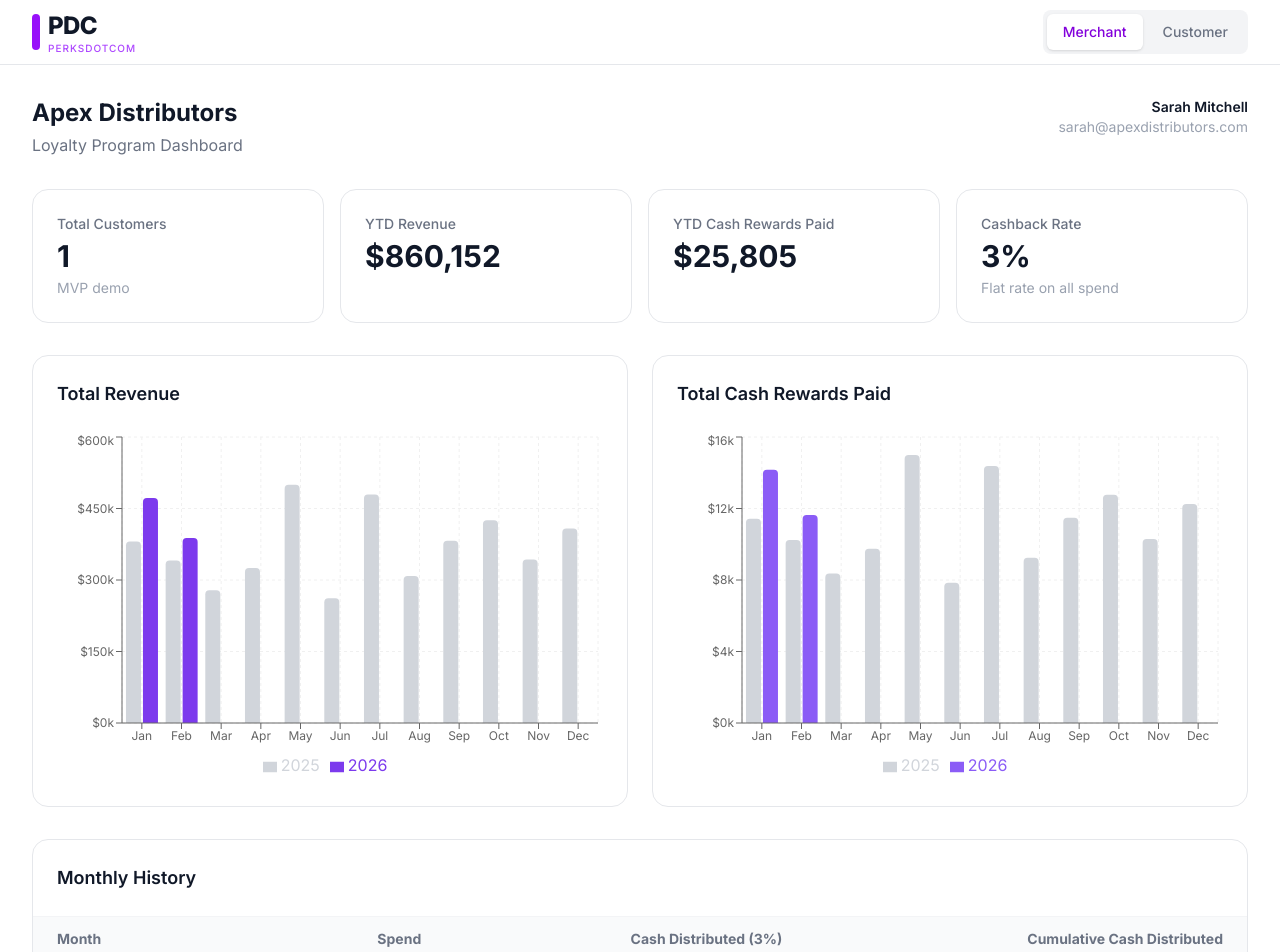
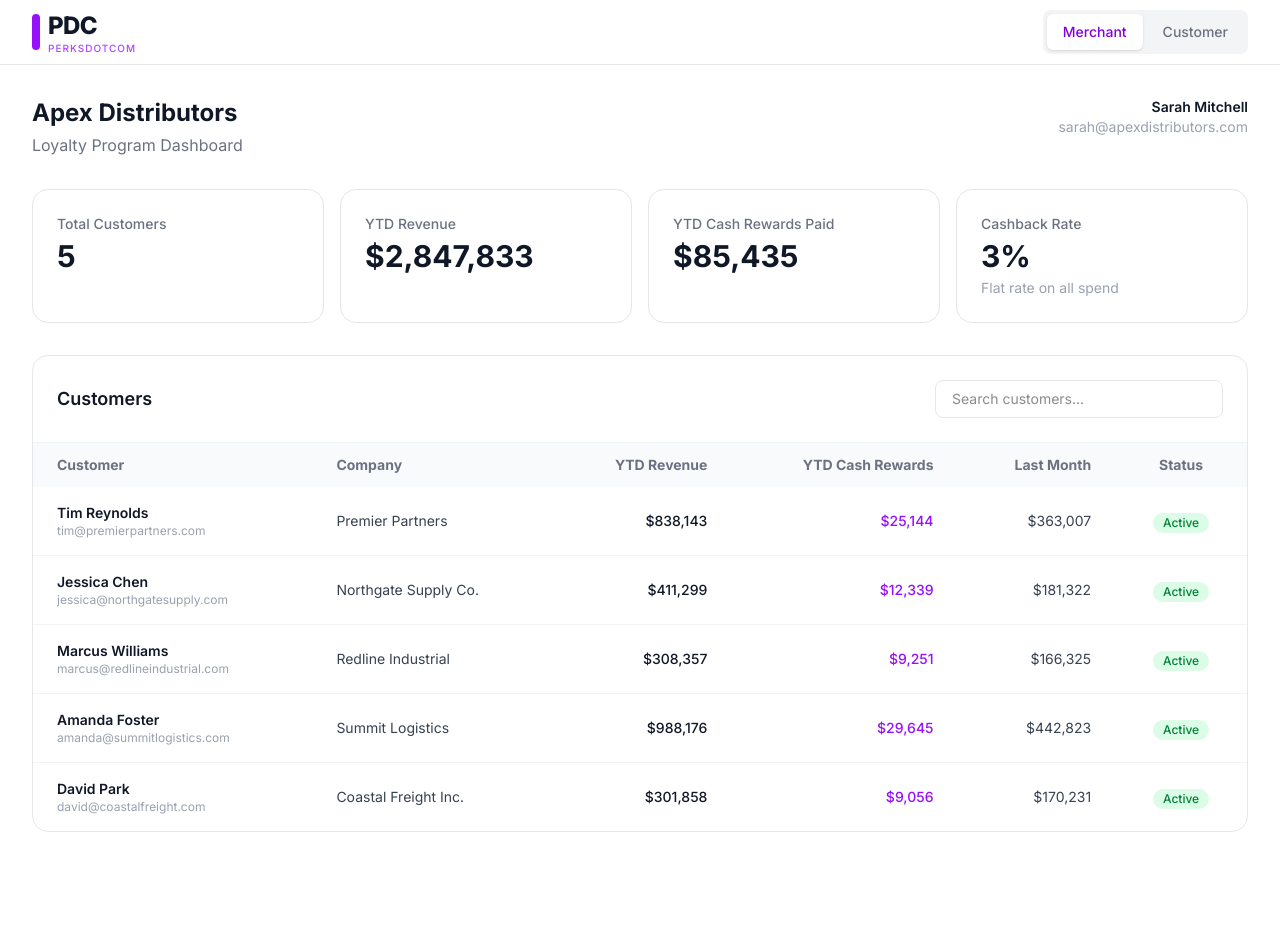
Before and after one commit to bretel-hub/pdc, a Next.js app: page / in a window 1280 px wide. Shown: the top 952 px of the page. After the commit the page ends 864 px from the top, so only its background shows below. Built offline with nearby package versions, Linux system fonts and the light colour scheme.

Commit message:
Merchant: 5-customer table with search, click-to-expand detail view with charts and history

```diff
--- a/src/app/page.tsx
+++ b/src/app/page.tsx
@@ -1,56 +1,152 @@
 "use client";
 
-import { useMemo } from "react";
-import { getMerchantData, formatCurrency } from "@/lib/data";
+import { useMemo, useState } from "react";
+import { getMerchantCustomers, getMerchantTotals, formatCurrency } from "@/lib/data";
 import StatCard from "@/components/StatCard";
 import SpendChart from "@/components/SpendChart";
 import CashbackChart from "@/components/CashbackChart";
 import TransactionTable from "@/components/TransactionTable";
 
 export default function MerchantDashboard() {
-  const data = useMemo(() => getMerchantData(), []);
+  const customers = useMemo(() => getMerchantCustomers(), []);
+  const totals = useMemo(() => getMerchantTotals(), []);
   const currentYear = new Date().getFullYear();
+  const [search, setSearch] = useState("");
+  const [selectedId, setSelectedId] = useState<string | null>(null);
+
+  const filtered = customers.filter(
+    (c) =>
+      c.name.toLowerCase().includes(search.toLowerCase()) ||
+      c.company.toLowerCase().includes(search.toLowerCase()) ||
+      c.email.toLowerCase().includes(search.toLowerCase())
+  );
+
+  const selected = selectedId ? customers.find((c) => c.id === selectedId) : null;
 
   return (
     <div className="space-y-8">
       {/* Header */}
       <div className="flex flex-col sm:flex-row sm:items-start sm:justify-between gap-2">
         <div>
-          <h1 className="text-2xl font-bold text-gray-900">{data.company}</h1>
+          <h1 className="text-2xl font-bold text-gray-900">Apex Distributors</h1>
           <p className="text-gray-500 mt-1">Loyalty Program Dashboard</p>
         </div>
         <div className="text-left sm:text-right">
-          <p className="text-sm font-semibold text-gray-900">{data.name}</p>
-          <p className="text-sm text-gray-400">{data.email}</p>
+          <p className="text-sm font-semibold text-gray-900">Sarah Mitchell</p>
+          <p className="text-sm text-gray-400">sarah@apexdistributors.com</p>
         </div>
       </div>
 
-      {/* Stats */}
+      {/* Summary Stats */}
       <div className="grid grid-cols-1 sm:grid-cols-2 lg:grid-cols-4 gap-4">
-        <StatCard label="Total Customers" value="1" sub="MVP demo" />
-        <StatCard label="YTD Revenue" value={formatCurrency(data.ytdSpend)} />
-        <StatCard label="YTD Cash Rewards Paid" value={formatCurrency(data.ytdCashback)} />
+        <StatCard label="Total Customers" value={String(totals.totalCustomers)} />
+        <StatCard label="YTD Revenue" value={formatCurrency(totals.ytdRevenue)} />
+        <StatCard label="YTD Cash Rewards Paid" value={formatCurrency(totals.ytdCashbackPaid)} />
         <StatCard label="Cashback Rate" value="3%" sub="Flat rate on all spend" />
       </div>
 
-      {/* Charts */}
+      {/* Customer List */}
+      <div className="bg-white rounded-2xl border border-gray-200 overflow-hidden">
+        <div className="p-6 border-b border-gray-100 flex flex-col sm:flex-row sm:items-center sm:justify-between gap-4">
+          <h3 className="text-lg font-semibold text-gray-900">Customers</h3>
+          <input
+            type="text"
+            placeholder="Search customers..."
+            value={search}
+            onChange={(e) => setSearch(e.target.value)}
+            className="px-4 py-2 border border-gray-200 rounded-lg text-sm focus:outline-none focus:ring-2 focus:ring-purple-500 focus:border-transparent w-full sm:w-72"
+          />
+        </div>
+        <div className="overflow-x-auto">
+          <table className="w-full">
+            <thead>
+              <tr className="bg-gray-50 text-left text-sm font-medium text-gray-500">
+                <th className="px-6 py-3">Customer</th>
+                <th className="px-6 py-3">Company</th>
+                <th className="px-6 py-3 text-right">YTD Revenue</th>
+                <th className="px-6 py-3 text-right">YTD Cash Rewards</th>
+                <th className="px-6 py-3 text-right">Last Month</th>
+                <th className="px-6 py-3 text-center">Status</th>
+              </tr>
+            </thead>
+            <tbody className="divide-y divide-gray-100">
+              {filtered.map((c) => (
+                <tr
+                  key={c.id}
+                  onClick={() => setSelectedId(selectedId === c.id ? null : c.id)}
+                  className={`cursor-pointer transition-colors ${
+                    selectedId === c.id
+                      ? "bg-purple-50"
+                      : "hover:bg-gray-50"
+                  }`}
+                >
+                  <td className="px-6 py-4">
+                    <p className="text-sm font-semibold text-gray-900">{c.name}</p>
+                    <p className="text-xs text-gray-400">{c.email}</p>
+                  </td>
+                  <td className="px-6 py-4 text-sm text-gray-700">{c.company}</td>
+                  <td className="px-6 py-4 text-sm text-right font-medium text-gray-900">{formatCurrency(c.ytdSpend)}</td>
+                  <td className="px-6 py-4 text-sm text-right font-medium text-purple-600">{formatCurrency(c.ytdCashback)}</td>
+                  <td className="px-6 py-4 text-sm text-right text-gray-700">{formatCurrency(c.lastMonthSpend)}</td>
+                  <td className="px-6 py-4 text-center">
+                    <span className={`inline-flex items-center px-2.5 py-0.5 rounded-full text-xs font-medium ${
+                      c.status === "active" ? "bg-green-100 text-green-700" : "bg-gray-100 text-gray-500"
+                    }`}>
+                      {c.status === "active" ? "Active" : "Inactive"}
+                    </span>
+                  </td>
+                </tr>
+              ))}
+              {filtered.length === 0 && (
+                <tr>
+                  <td colSpan={6} className="px-6 py-12 text-center text-gray-400">No customers found</td>
+                </tr>
+              )}
+            </tbody>
+          </table>
+        </div>
+      </div>
+
+      {/* Expanded Customer Detail */}
+      {selected && (
+        <div className="space-y-6">
+          <div className="flex items-center justify-between">
+            <div>
+              <h2 className="text-xl font-bold text-gray-900">{selected.name}</h2>
+              <p className="text-gray-500">{selected.company} — {selected.email}</p>
+            </div>
+            <button
+              onClick={() => setSelectedId(null)}
+              className="text-sm text-gray-400 hover:text-gray-600 transition-colors"
+            >
+              ✕ Close
+            </button>
+          </div>
+
+          <div className="grid grid-cols-1 sm:grid-cols-3 gap-4">
+            <StatCard label="YTD Revenue" value={formatCurrency(selected.ytdSpend)} />
+            <StatCard label="YTD Cash Rewards Paid" value={formatCurrency(selected.ytdCashback)} />
+            <StatCard label="Last Month Revenue" value={formatCurrency(selected.lastMonthSpend)} />
+          </div>
+
           <div className="grid grid-cols-1 lg:grid-cols-2 gap-6">
             <SpendChart
-          data={data.yearOverYear}
+              data={selected.yearOverYear}
               currentYear={currentYear}
-          title="Total Revenue"
+              title="Revenue"
               hoverLabel="Revenue"
             />
             <CashbackChart
-          data={data.yearOverYear}
+              data={selected.yearOverYear}
               currentYear={currentYear}
-          title="Total Cash Rewards Paid"
+              title="Cash Rewards Paid"
               hoverLabel="Cash Rewards"
             />
           </div>
 
-      {/* Table */}
-      <TransactionTable records={[...data.previousYearRecords, ...data.currentYearRecords]} />
+          <TransactionTable records={[...selected.previousYearRecords, ...selected.currentYearRecords]} />
+        </div>
+      )}
     </div>
   );
 }
--- a/src/lib/data.ts
+++ b/src/lib/data.ts
@@ -1,8 +1,8 @@
-// Fake data generator for MVP demo
+// Data layer for PDC MVP
 
 export interface MonthlyRecord {
-  month: string; // "Jan"
-  monthKey: string; // "2025-01"
+  month: string;
+  monthKey: string;
   spend: number;
   cashback: number;
   cumulativeCashback: number;
@@ -10,7 +10,7 @@ export interface MonthlyRecord {
 }
 
 export interface YearOverYearRecord {
-  month: string; // "Jan", "Feb", etc.
+  month: string;
   currentSpend: number;
   previousSpend: number;
   currentCashback: number;
@@ -31,6 +31,9 @@ export interface Customer {
   totalCashback: number;
   ytdSpend: number;
   ytdCashback: number;
+  lastMonthSpend: number;
+  lastMonthCashback: number;
+  status: "active" | "inactive";
 }
 
 const CASHBACK_RATE = 0.03;
@@ -40,17 +43,25 @@ const MONTH_NAMES = [
   "Jul", "Aug", "Sep", "Oct", "Nov", "Dec",
 ];
 
-function generateMonthlySpend(scale: number = 1): number {
-  // Base: $250,000 - $500,000. Scale down for customer-level data.
-  return Math.round((250000 + Math.random() * 250000) * scale * 100) / 100;
+// Simple seeded random for consistent data per customer
+function seededRandom(seed: number): () => number {
+  let s = seed;
+  return () => {
+    s = (s * 16807 + 0) % 2147483647;
+    return s / 2147483647;
+  };
 }
 
-function generateYearRecords(year: number, monthCount: number, scale: number = 1): MonthlyRecord[] {
+function generateMonthlySpend(rand: () => number, baseMin: number, baseMax: number): number {
+  return Math.round((baseMin + rand() * (baseMax - baseMin)) * 100) / 100;
+}
+
+function generateYearRecords(year: number, monthCount: number, rand: () => number, baseMin: number, baseMax: number): MonthlyRecord[] {
   const records: MonthlyRecord[] = [];
   let cumulativeCashback = 0;
 
   for (let m = 0; m < monthCount; m++) {
-    const spend = generateMonthlySpend(scale);
+    const spend = generateMonthlySpend(rand, baseMin, baseMax);
     const cashback = Math.round(spend * CASHBACK_RATE * 100) / 100;
     cumulativeCashback += cashback;
 
@@ -67,18 +78,15 @@ function generateYearRecords(year: number, monthCount: number, scale: number = 1
   return records;
 }
 
-let _merchant: Customer | null = null;
-let _customerView: Customer | null = null;
-
-function buildCustomer(scale: number): Customer {
+function buildCustomer(id: string, name: string, company: string, email: string, seed: number, baseMin: number, baseMax: number, status: "active" | "inactive" = "active"): Customer {
+  const rand = seededRandom(seed);
   const now = new Date();
   const currentYear = now.getFullYear();
   const currentMonth = now.getMonth() + 1;
 
-  const previousYearRecords = generateYearRecords(currentYear - 1, 12, scale);
-  const currentYearRecords = generateYearRecords(currentYear, currentMonth, scale);
+  const previousYearRecords = generateYearRecords(currentYear - 1, 12, rand, baseMin, baseMax);
+  const currentYearRecords = generateYearRecords(currentYear, currentMonth, rand, baseMin, baseMax);
 
-  // Build year-over-year comparison (only months that exist in current year)
   const yearOverYear: YearOverYearRecord[] = [];
   let cumCurrent = 0;
   let cumPrevious = 0;
@@ -102,12 +110,13 @@ function buildCustomer(scale: number): Customer {
   }
 
   const allRecords = [...previousYearRecords, ...currentYearRecords];
+  const lastRecord = currentYearRecords[currentYearRecords.length - 1];
 
   return {
-    id: "cust-001",
-    name: scale === 1 ? "Sarah Mitchell" : "Tim Reynolds",
-    company: scale === 1 ? "Apex Distributors" : "Premier Partners",
-    email: scale === 1 ? "sarah@apexdistributors.com" : "tim@premierpartners.com",
+    id,
+    name,
+    company,
+    email,
     currentYearRecords,
     previousYearRecords,
     yearOverYear,
@@ -115,20 +124,52 @@ function buildCustomer(scale: number): Customer {
     totalCashback: allRecords.reduce((sum, r) => sum + r.cashback, 0),
     ytdSpend: currentYearRecords.reduce((sum, r) => sum + r.spend, 0),
     ytdCashback: currentYearRecords.reduce((sum, r) => sum + r.cashback, 0),
+    lastMonthSpend: lastRecord ? lastRecord.spend : 0,
+    lastMonthCashback: lastRecord ? lastRecord.cashback : 0,
+    status,
   };
 }
 
-// Merchant view: full volume ($250k-$500k/mo)
-export function getMerchantData(): Customer {
-  if (_merchant) return _merchant;
-  _merchant = buildCustomer(1);
-  return _merchant;
+// === MERCHANT DATA (Apex Distributors sees all customers) ===
+
+const MERCHANT_CUSTOMERS: Customer[] = [
+  buildCustomer("cust-001", "Tim Reynolds", "Premier Partners", "tim@premierpartners.com", 42, 250000, 500000),
+  buildCustomer("cust-002", "Jessica Chen", "Northgate Supply Co.", "jessica@northgatesupply.com", 87, 180000, 350000),
+  buildCustomer("cust-003", "Marcus Williams", "Redline Industrial", "marcus@redlineindustrial.com", 153, 120000, 280000),
+  buildCustomer("cust-004", "Amanda Foster", "Summit Logistics", "amanda@summitlogistics.com", 219, 300000, 550000),
+  buildCustomer("cust-005", "David Park", "Coastal Freight Inc.", "david@coastalfreight.com", 311, 80000, 200000),
+];
+
+let _merchantCustomers: Customer[] | null = null;
+
+export function getMerchantCustomers(): Customer[] {
+  if (_merchantCustomers) return _merchantCustomers;
+  _merchantCustomers = MERCHANT_CUSTOMERS;
+  return _merchantCustomers;
 }
 
-// Customer view: ~10% of merchant volume ($25k-$50k/mo)
+export function getMerchantCustomerById(id: string): Customer | undefined {
+  return getMerchantCustomers().find(c => c.id === id);
+}
+
+export function getMerchantTotals() {
+  const customers = getMerchantCustomers();
+  return {
+    totalCustomers: customers.length,
+    ytdRevenue: customers.reduce((sum, c) => sum + c.ytdSpend, 0),
+    ytdCashbackPaid: customers.reduce((sum, c) => sum + c.ytdCashback, 0),
+    totalRevenue: customers.reduce((sum, c) => sum + c.totalSpend, 0),
+    totalCashbackPaid: customers.reduce((sum, c) => sum + c.totalCashback, 0),
+  };
+}
+
+// === CUSTOMER DATA (Tim's view — his spend with Apex at ~10% of merchant volume) ===
+
+let _customerView: Customer | null = null;
+
 export function getCustomerData(): Customer {
   if (_customerView) return _customerView;
-  _customerView = buildCustomer(0.1);
+  _customerView = buildCustomer("cust-001", "Tim Reynolds", "Premier Partners", "tim@premierpartners.com", 777, 25000, 50000);
   return _customerView;
 }
 
```
Lines whose indentation alone changed are shown as unchanged.
